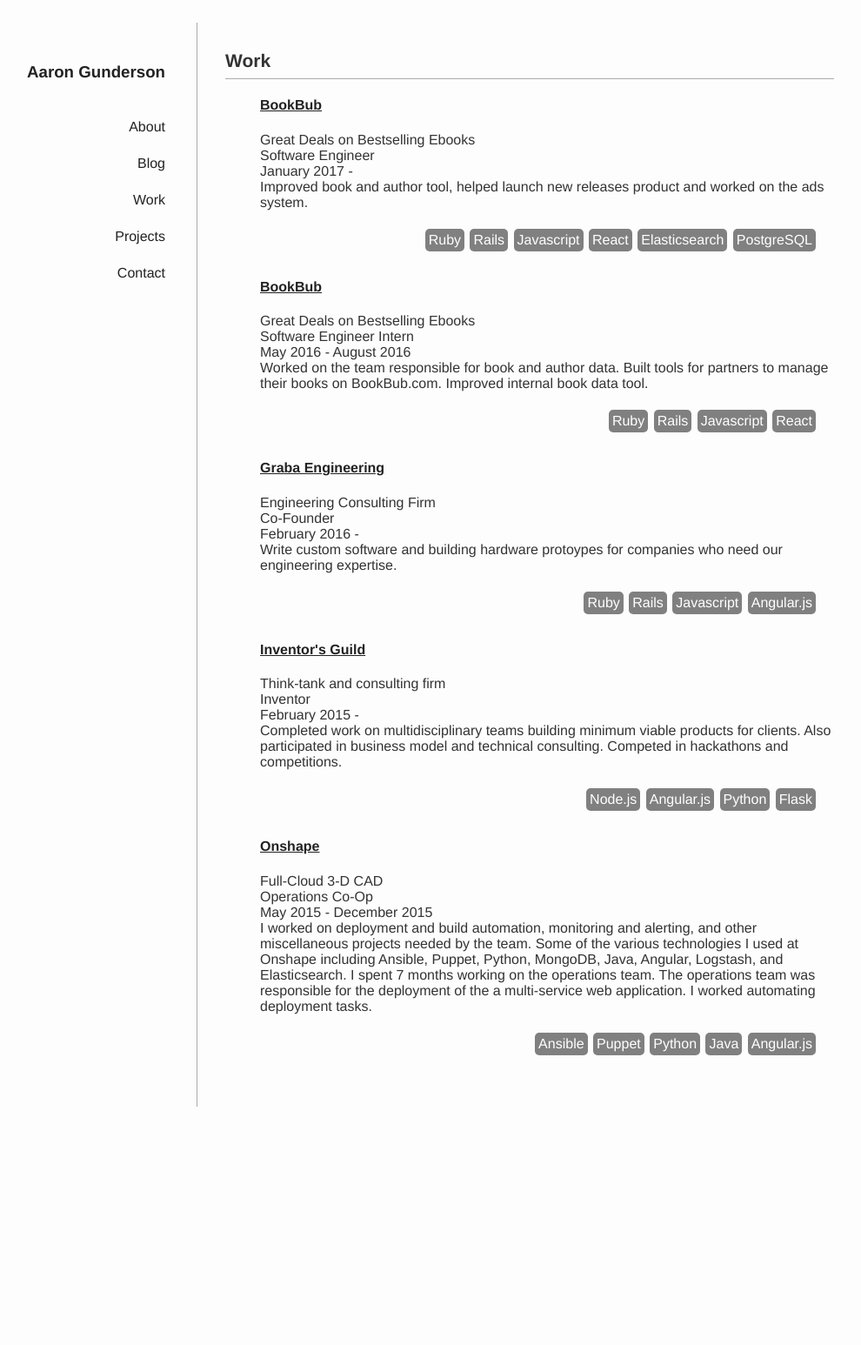
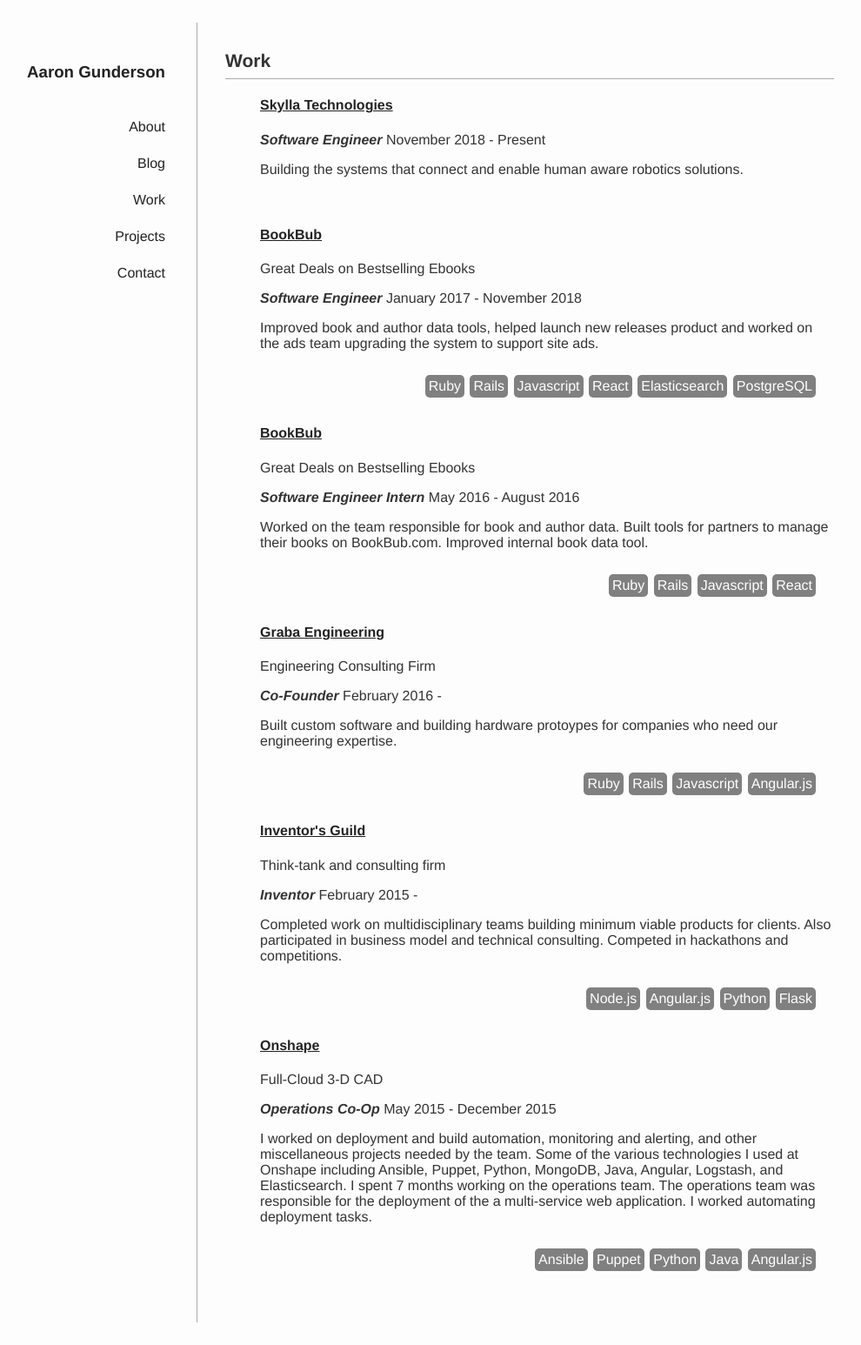
Before and after one commit to agundy/agundy.github.io, a Jekyll site: the page built from work/index.html, in a window 1280 px wide. Shown: the whole page at 87% size, without its empty margins (262-1252 px from the left). Built offline with Jekyll 4.4.1, drawn with Linux system fonts in a browser that asks for light colours; before the commit the page ends 1297 px from its top, so only the background shows below that.

Commit message:
Announce new job

```diff
--- a/_data/jobs.yml
+++ b/_data/jobs.yml
@@ -1,9 +1,21 @@
+- name: Skylla Technologies
+  company_description:
+  company_url: https://skylla.tech
+  job_title: Software Engineer
+  job_description: |
+    Building the systems that connect and enable human aware robotics
+    solutions.
+  dates: November 2018 - Present
+  technologies:
+
 - name: BookBub
   company_description: Great Deals on Bestselling Ebooks
   company_url: https://www.bookbub.com/home/
   job_title: Software Engineer
-  job_description: Improved book and author tool, helped launch new releases product and worked on the ads system.
-  dates: January 2017 -
+  job_description: |
+    Improved book and author data tools, helped launch new releases product and
+    worked on the ads team upgrading the system to support site ads.
+  dates: January 2017 - November 2018
   technologies:
       - Ruby
       - Rails
@@ -16,7 +28,10 @@
   company_description: Great Deals on Bestselling Ebooks
   company_url: https://www.bookbub.com/home/
   job_title: Software Engineer Intern
-  job_description: Worked on the team responsible for book and author data. Built tools for partners to manage their books on BookBub.com. Improved internal book data tool.
+  job_description: |
+    Worked on the team responsible for book and author data. Built tools for
+    partners to manage their books on BookBub.com. Improved internal book data
+    tool.
   dates: May 2016 - August 2016
   technologies:
       - Ruby
@@ -28,7 +43,9 @@
   company_description: Engineering Consulting Firm
   company_url: http://www.graba.engineer/
   job_title: Co-Founder
-  job_description: Write custom software and building hardware protoypes for companies who need our engineering expertise.
+  job_description: |
+    Built custom software and building hardware protoypes for companies who
+    need our engineering expertise.
   dates: February 2016 -
   technologies:
       - Ruby
@@ -40,7 +57,10 @@
   company_description: Think-tank and consulting firm
   company_url: http://www.theinventorsguild.com/
   job_title: Inventor
-  job_description: Completed work on multidisciplinary teams building minimum viable products for clients. Also participated in business model and technical consulting. Competed in hackathons and competitions.
+  job_description: |
+    Completed work on multidisciplinary teams building minimum viable products
+    for clients. Also participated in business model and technical consulting.
+    Competed in hackathons and competitions.
   dates: February 2015 -
   technologies:
       - Node.js
@@ -52,7 +72,14 @@
   company_description: Full-Cloud 3-D CAD
   company_url: https://www.onshape.com/
   job_title: Operations Co-Op
-  job_description: I worked on deployment and build automation, monitoring and alerting, and other miscellaneous projects needed by the team.  Some of the various technologies I used at Onshape including Ansible, Puppet, Python, MongoDB, Java, Angular, Logstash, and Elasticsearch.  I spent 7 months working on the operations team. The operations team was responsible for the deployment of the a multi-service web application. I worked automating deployment tasks.
+  job_description: |
+    I worked on deployment and build automation, monitoring and alerting, and
+    other miscellaneous projects needed by the team.  Some of the various
+    technologies I used at Onshape including Ansible, Puppet, Python, MongoDB,
+    Java, Angular, Logstash, and Elasticsearch.  I spent 7 months working on
+    the operations team. The operations team was responsible for the deployment
+    of the a multi-service web application. I worked automating deployment
+    tasks.
   dates: May 2015 - December 2015
   technologies:
       - Ansible
--- a/_includes/head.html
+++ b/_includes/head.html
@@ -14,6 +14,7 @@
 <link rel="stylesheet" href="/css/font-awesome.css" type="text/css">
 <link rel="stylesheet" type="text/css" href="/css/main.css">
 <link rel="stylesheet" type="text/css" href="/css/blog.css">
+<link rel="stylesheet" type="text/css" href="/css/work.css">
 
 <script>
 (function(i,s,o,g,r,a,m){i['GoogleAnalyticsObject']=r;i[r]=i[r]||function(){
--- /dev/null
+++ b/css/work.css
@@ -0,0 +1,3 @@
+.job-title {
+  font-weight: bold;
+}
--- a/work/index.html
+++ b/work/index.html
@@ -5,24 +5,20 @@
 description: Aaron Gunderson's Work Experience
 ---
 
-<div class="work">
-  <ul class="unstyled jobs">
+<ul class="unstyled">
   {% for job in site.data.jobs %}
   <li class="job">
     <article>
       <h4 class="company"><a href="{{ job.company_url }}">{{ job.name }}</a></h4>
       <span class="company-description">{{ job.company_description }}</span>
-        <div class="job-title">
-          {{ job.job_title }}
-        </div>
-        <div class="job-date">
-          {{ job.dates }}
-        </div>
-
-        <div class="job-description">
+      <p>
+      <em class="job-title">{{ job.job_title }}</em>
+      <span class="job-date">{{ job.dates }}</span>
+      </p>
+      <p class="job-description">
         {{ job.job_description }}
-        </div>
-        <div class="technologies">
+      </p>
+      <div>
         <ul class="tag-list">
           {% for tech in job.technologies %}
           <li class="tag">{{ tech }}</li>
@@ -33,4 +29,3 @@
   </li>
   {% endfor %}
 </ul>
-</div>
```
Also changed, not shown: about/index.html (+6 -11 lines), index.html (+7 -1 lines). Lines whose indentation alone changed are shown as unchanged.
